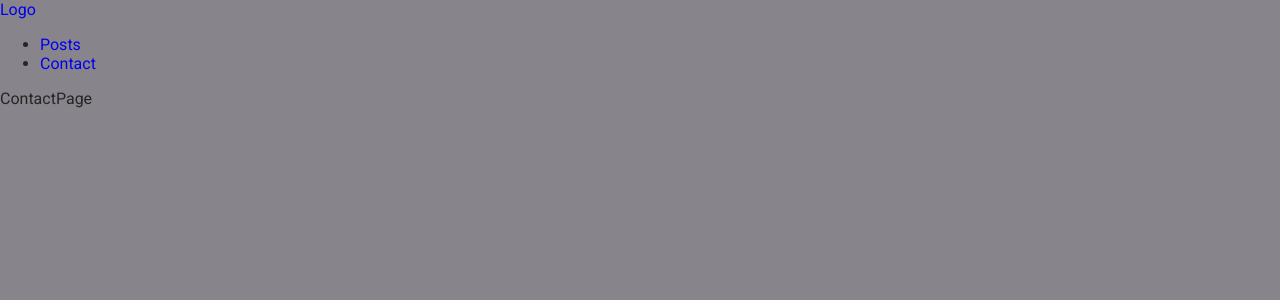
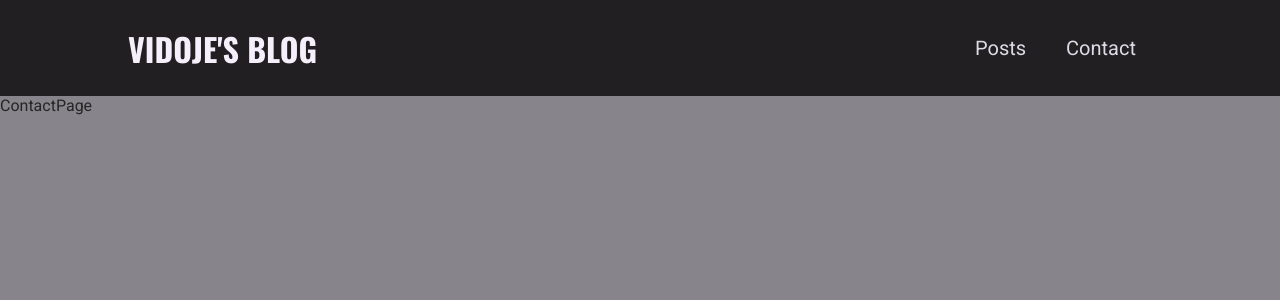
Before and after one commit to Vidoyeah/blog-nextjs, a Next.js app: page /contact in a window 1280 px wide. Shown: the top 300 px of the page. Built offline with nearby package versions, Linux system fonts and the light colour scheme.

Commit message:
add style to main-navigation and logo

```diff
--- a/components/layout/logo.js
+++ b/components/layout/logo.js
@@ -1,4 +1,6 @@
+import classes from './logo.module.css';
+
 function Logo() {
-  return <div>Logo</div>;
+  return <div className={classes.logo}>Vidoje's Blog</div>;
 }
 export default Logo;
--- /dev/null
+++ b/components/layout/logo.module.css
@@ -0,0 +1,13 @@
+.logo {
+  text-transform: uppercase;
+  font-size: var(--size-5);
+  font-weight: bold;
+  font-family: 'Oswald', sans-serif;
+  color: var(--color-grey-50);
+}
+
+@media (min-width: 768px) {
+  .logo {
+    font-size: var(--size-8);
+  }
+}
--- a/components/layout/main-navigation.js
+++ b/components/layout/main-navigation.js
@@ -1,13 +1,13 @@
 import Link from 'next/link';
 import Logo from './logo';
 
+import classes from './main-navigation.module.css';
+
 function MainNavigation() {
   return (
-    <header>
+    <header className={classes.header}>
       <Link href="/">
-        <a>
-          <Logo />
-        </a>
+        <Logo />
       </Link>
       <nav>
         <ul>
--- /dev/null
+++ b/components/layout/main-navigation.module.css
@@ -0,0 +1,42 @@
+.header {
+  width: 100%;
+  height: 6rem;
+  background-color: var(--color-grey-900);
+  display: flex;
+  justify-content: space-between;
+  align-items: center;
+  padding: 0 10%;
+}
+
+.header ul {
+  list-style: none;
+  display: flex;
+  align-items: baseline;
+  margin: 0;
+  padding: 0;
+}
+
+.header li {
+  margin: 0 var(--size-4);
+}
+
+.header a {
+  color: var(--color-grey-100);
+  font-size: var(--size-4);
+}
+
+.header a:hover,
+.header a:active,
+.header a.active {
+  color: var(--color-grey-200);
+}
+
+@media (min-width: 768px) {
+  .header ul {
+    gap: 0.5rem;
+  }
+
+  .header a {
+    font-size: var(--size-5);
+  }
+}
```
